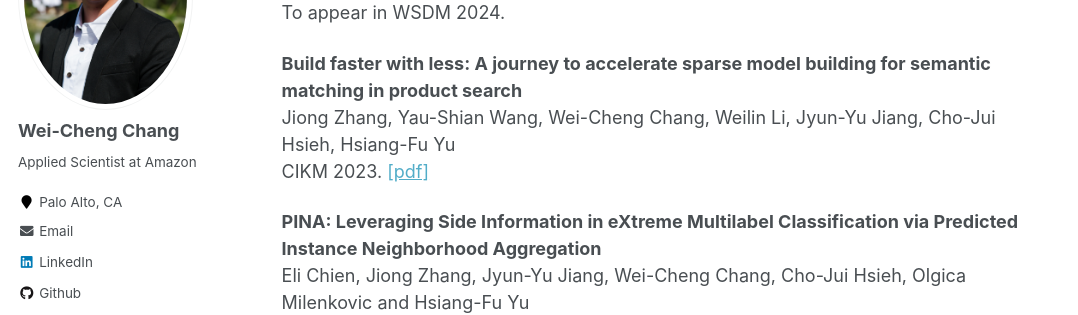
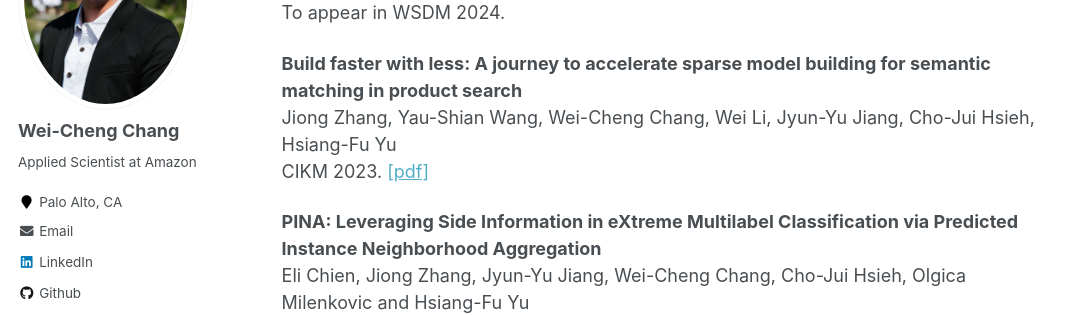
Before and after one commit to OctoberChang/OctoberChang.github.io, a Jekyll site: the page built from _pages/about.md, in a window 1280 px wide and 900 px high, scrolled down 446 px. Shown: the part 153-468 px from the top of the window, without its empty margins (0-1078 px from the left). Built offline with Jekyll 4.4.1, drawn with Linux system fonts in a browser that asks for light colours.

Commit message:
Update about.md

```diff
--- a/_pages/about.md
+++ b/_pages/about.md
@@ -30,7 +30,7 @@ My research covers extreme multi-label classification, large-scale retrieval, an
 <br> To appear in WSDM 2024.
 
 **Build faster with less: A journey to accelerate sparse model building for semantic matching in product search**
-<br>Jiong Zhang, Yau-Shian Wang, Wei-Cheng Chang, Weilin Li, Jyun-Yu Jiang, Cho-Jui Hsieh, Hsiang-Fu Yu
+<br>Jiong Zhang, Yau-Shian Wang, Wei-Cheng Chang, Wei Li, Jyun-Yu Jiang, Cho-Jui Hsieh, Hsiang-Fu Yu
 <br>CIKM 2023.
 [[pdf]](https://dl.acm.org/doi/abs/10.1145/3583780.3614661)
 
```
